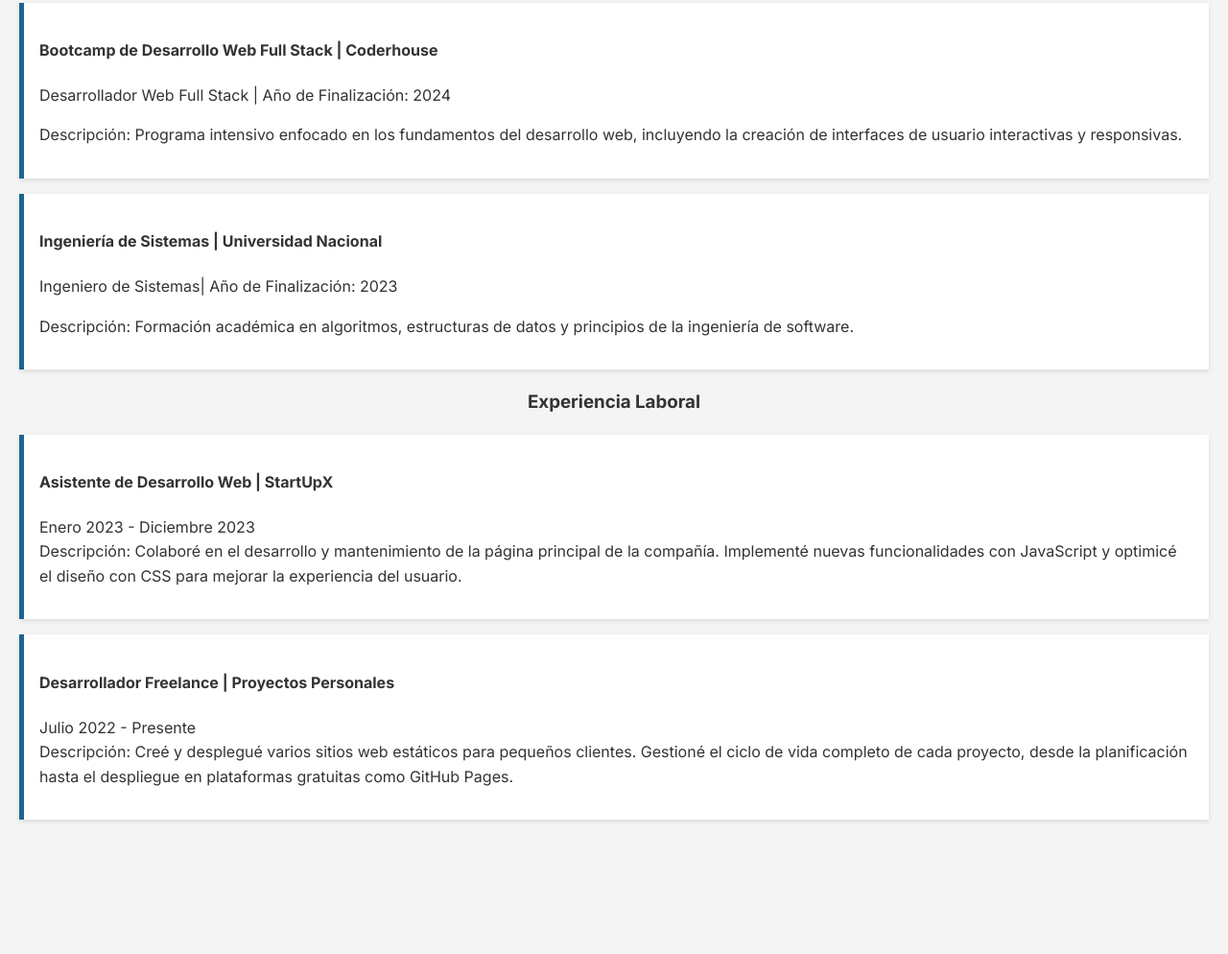
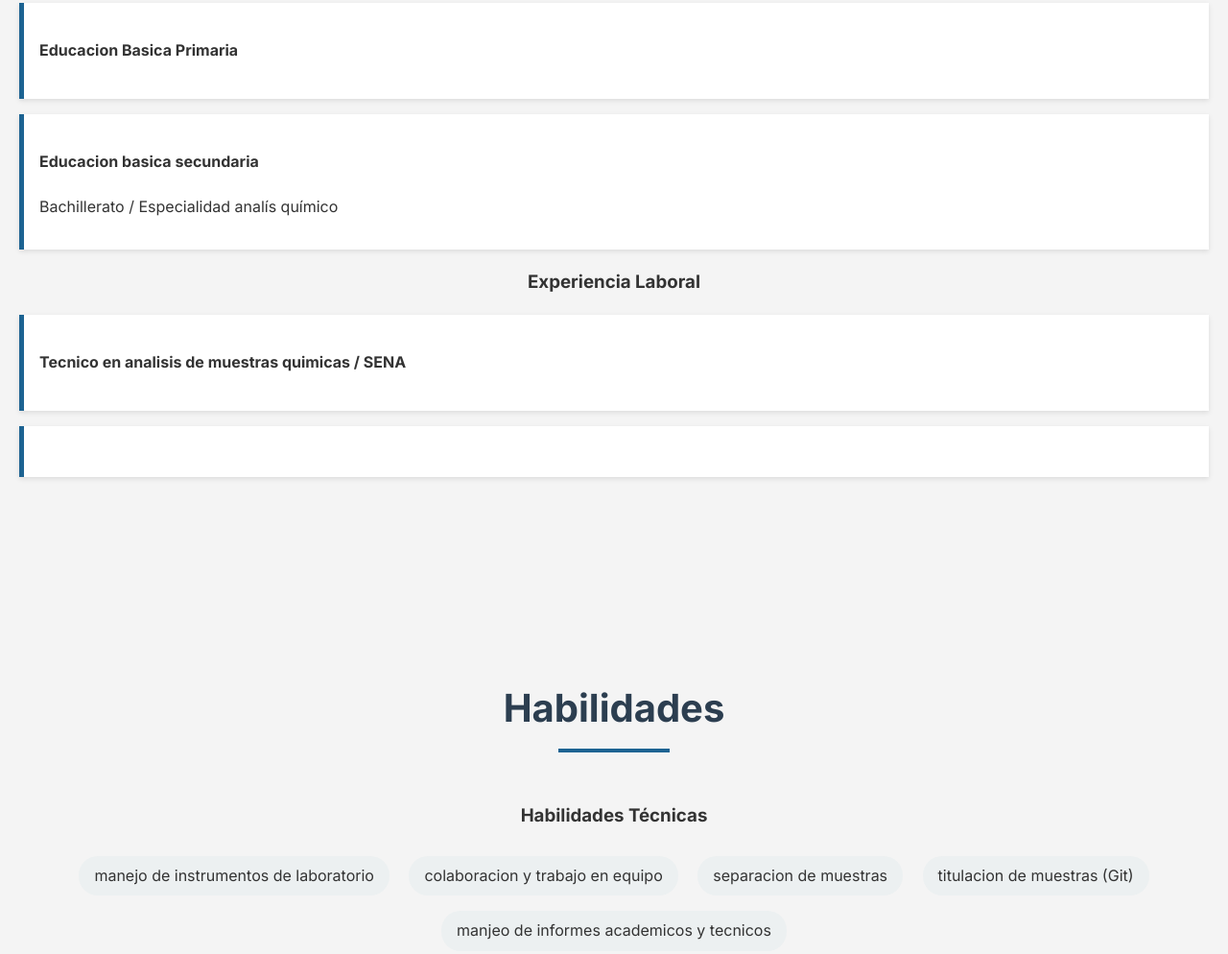
Before and after one commit to MarianToro/MylandingPage, a plain HTML site: page index.html in a window 1280 px wide. Shown: the part 1040-2034 px from the top of the page at 96% size. Drawn offline with Linux system fonts and the light colour scheme.

Commit message:
Update index.html

```diff
--- a/index.html
+++ b/index.html
@@ -42,26 +42,26 @@
             <h3>Estudios Realizados</h3>
             <ul class="list">
                 <li>
-                    <h4>Bootcamp de Desarrollo Web Full Stack | Coderhouse</h4>
-                    <p>Desarrollador Web Full Stack | Año de Finalización: 2024</p>
-                    <P>Descripción: Programa intensivo enfocado en los fundamentos del desarrollo web, incluyendo la creación de interfaces de usuario interactivas y responsivas.</P>
+                    <h4>Educacion Basica Primaria</h4>
+                    <p></p>
+                    <P></P>
                 </li>
                 <li>
-                    <h4>Ingeniería de Sistemas | Universidad Nacional</h4>
-                    <p>Ingeniero de Sistemas| Año de Finalización: 2023</p>
-                    <p>Descripción: Formación académica en algoritmos, estructuras de datos y principios de la ingeniería de software.</p>
+                    <h4>Educacion basica secundaria</h4>
+                    <p>Bachillerato / Especialidad analís químico</p>
+                    <p></p></p>
                 </li>
             </ul>
 
             <h3>Experiencia Laboral</h3>
             <ul class="list">
                 <li>
-                    <h4>Asistente de Desarrollo Web | StartUpX</h4>
-                    <p>Enero 2023 - Diciembre 2023 <br>Descripción: Colaboré en el desarrollo y mantenimiento de la página principal de la compañía. Implementé nuevas funcionalidades con JavaScript y optimicé el diseño con CSS para mejorar la experiencia del usuario.</p>
+                    <h4>Tecnico en analisis de muestras quimicas / SENA</h4>
+                    <p</p>
                 </li>
                 <li>
-                    <h4>Desarrollador Freelance | Proyectos Personales</h4>
-                    <p>Julio 2022 - Presente <br>Descripción: Creé y desplegué varios sitios web estáticos para pequeños clientes. Gestioné el ciclo de vida completo de cada proyecto, desde la planificación hasta el despliegue en plataformas gratuitas como GitHub Pages.</p>
+                    <h4></h4>
+                    <pvida></pvida></p>
                 </li>
             </ul>
         </div>
@@ -73,11 +73,11 @@
             <div class="skill-group">
                 <h3>Habilidades Técnicas</h3>
                 <ul class="list-inline">
-                    <li>HTML5</li>
-                    <li>CSS3 (Flexbox, Grid)</li>
-                    <li>JavaScript (ES6+)</li>
-                    <li>Control de Versiones (Git)</li>
-                    <li>Diseño Responsivo</li>
+                    <li>manejo de instrumentos de laboratorio</li>
+                    <li>colaboracion y trabajo en equipo</li>
+                    <li>separacion de muestras</li>
+                    <li>titulacion de muestras (Git)</li>
+                    <li>manjeo de informes academicos y tecnicos</li>
                 </ul>
             </div>
             <div class="skill-group">
```
